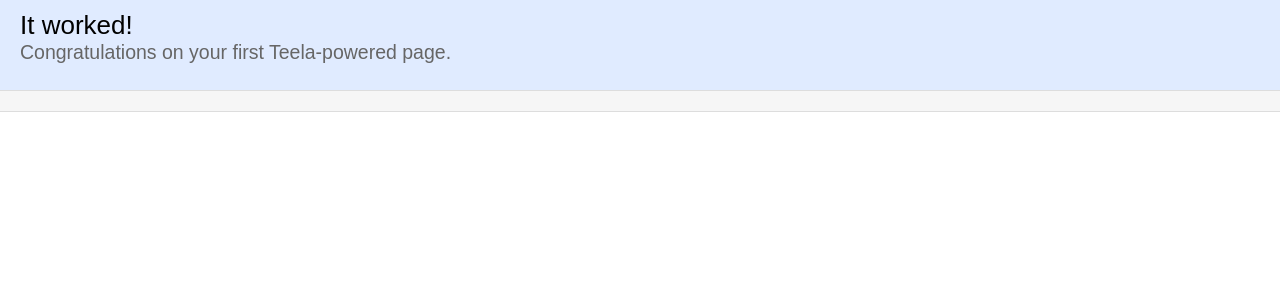
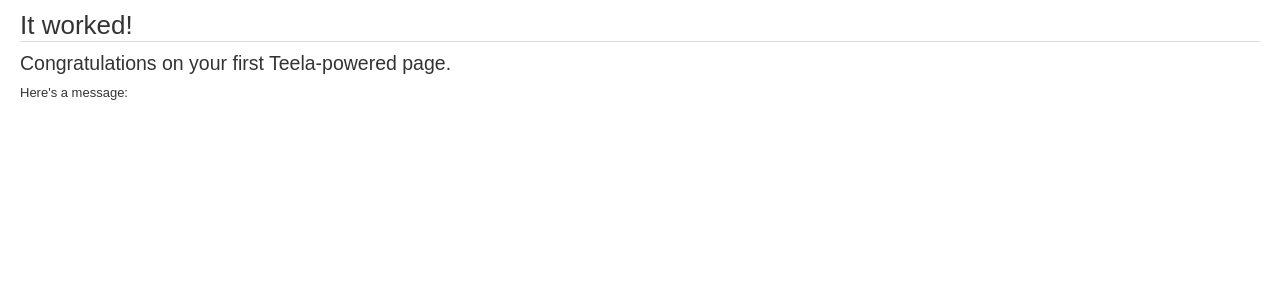
Before and after one commit to marchibbins/teela, a Python web app: template teela/templates/frontend/index.html in a window 1280 px wide. Shown: the top 300 px of the page. Run offline with Jinja, Linux system fonts and the light colour scheme; the template is opened without the code that fills it, so the values that code supplies are empty.

Commit message:
Simplify templates

```diff
--- a/teela/static/styles.css
+++ b/teela/static/styles.css
@@ -1,13 +1,7 @@
-html * { padding:0; margin:0; }
-body * { padding:10px 20px; }
-body * * { padding:0; }
-body { font:small sans-serif; }
-body>div { border-bottom:1px solid #ddd; }
-h1, h3 { font-weight:normal; }
-h2 { margin-bottom:.8em; }
-h2 span { font-size:80%; color:#666; font-weight:normal; }
-ul, ol { list-style: none; }
-#summary { background: #e0ebff; }
-#summary h2 { font-weight: normal; color: #666; }
-#message { background:#f6f6f6; }
+html * { padding: 0; margin: 0; }
+body { color: #333; font: small sans-serif; padding: 10px 20px; }
+h1, h2, h3 { font-weight: normal; }
+h1 { border-bottom: 1px solid #ddd; margin-bottom: 10px; }
+ul { list-style: none; }
+.message { margin: 10px 0; }
 .errors { color: #de363a; }
--- a/teela/templates/admin/index.html
+++ b/teela/templates/admin/index.html
@@ -1,5 +1,5 @@
 {% extends 'base.html' %}
 
 {% block content %}
-    <p>Admin</p>
+    <h1>Admin home</h1>
 {% endblock %}
--- a/teela/templates/base.html
+++ b/teela/templates/base.html
@@ -7,15 +7,12 @@
     <link rel="stylesheet" href="{{ url_for('static', filename='styles.css') }}">
 </head>
 <body>
-    <div id="summary">
-        {% block summary %}
+    <div class="content">
+        {% block content %}
             <h1>It worked!</h1>
             <h2>Congratulations on your first Teela-powered page.</h2>
-        {% endblock %}
-    </div>
-    <div id="message">
-        {% block content %}
-            <p>Get going!</p>
+
+            {% block message %}{% endblock %}
         {% endblock %}
     </div>
 </body>
--- a/teela/templates/errors/404.html
+++ b/teela/templates/errors/404.html
@@ -1,5 +1,6 @@
 {% extends 'base.html' %}
 
-{% block summary %}
+{% block content %}
     <h1>Page not found</h1>
+    <p>404</p>
 {% endblock %}
--- a/teela/templates/errors/500.html
+++ b/teela/templates/errors/500.html
@@ -1,5 +1,6 @@
 {% extends 'base.html' %}
 
-{% block summary %}
+{% block content %}
     <h1>Server error</h1>
+    <p>500</p>
 {% endblock %}
--- a/teela/templates/frontend/index.html
+++ b/teela/templates/frontend/index.html
@@ -1,5 +1,5 @@
 {% extends 'base.html' %}
 
-{% block content %}
-    <p>{{ message.text }}</p>
+{% block message %}
+    <p class="message">Here's a message: {{ message.text }}</p>
 {% endblock %}
```
Also changed, not shown: teela/templates/macros/form.html (+6 -3 lines), teela/templates/user/login.html (+3 -4 lines), teela/templates/user/reauth.html (+3 -5 lines).
